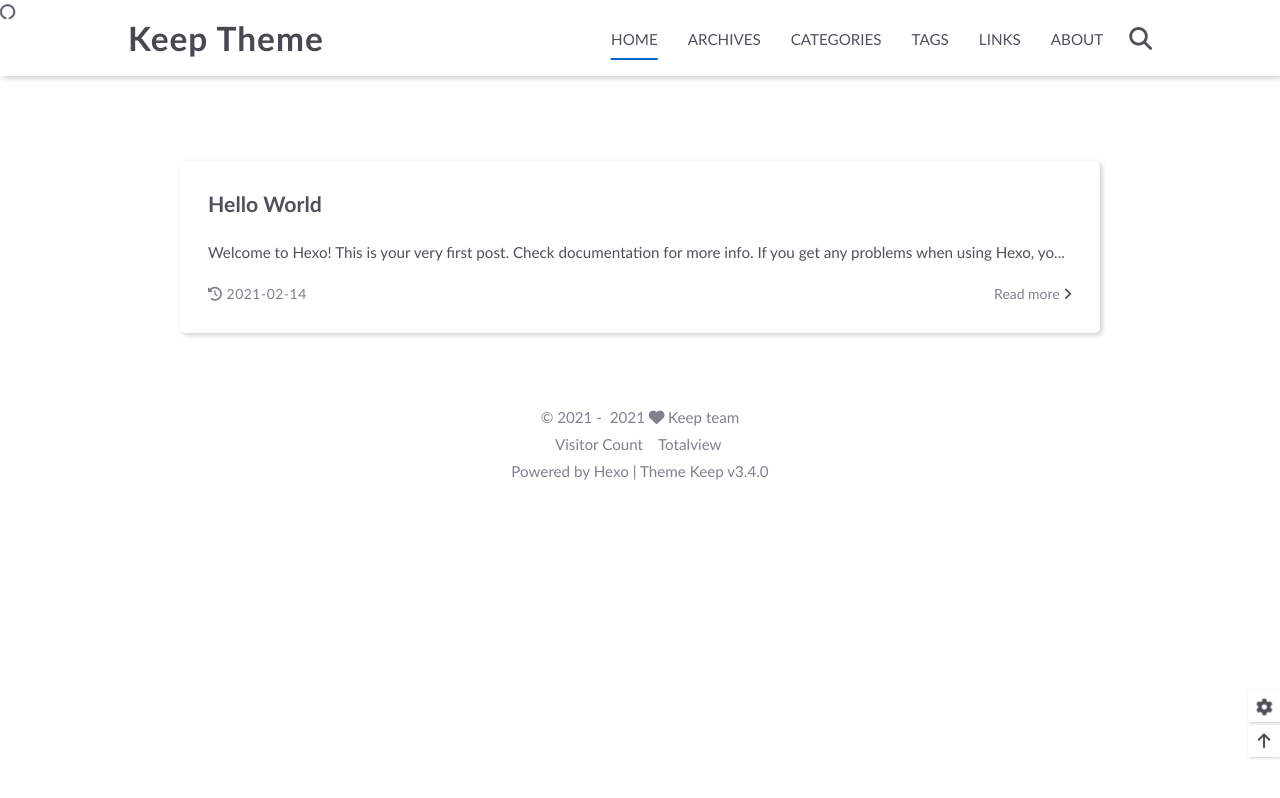
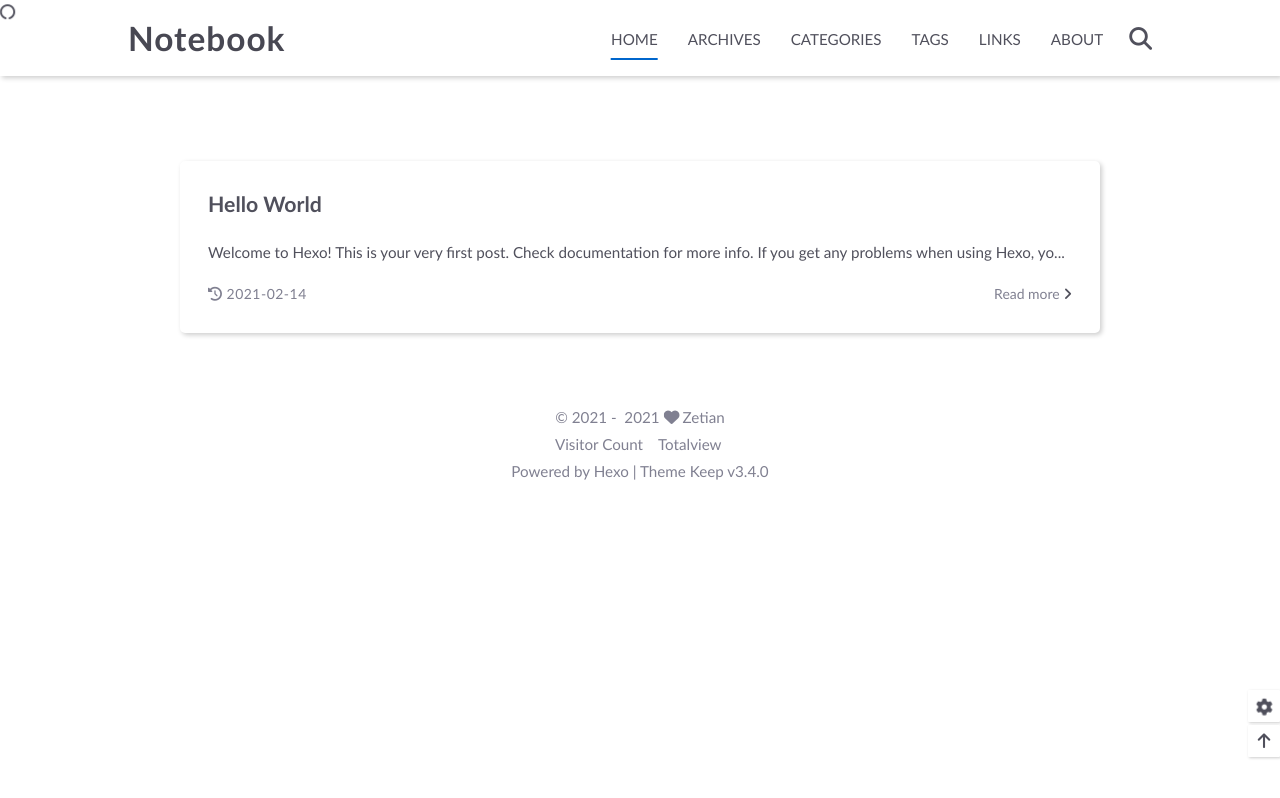
Before and after one commit to wangzt568/wangzt568.github.io, a plain HTML site: page index.html in a window 1280 px wide. Drawn offline with Linux system fonts and the light colour scheme; some packages are replaced by stand-ins of ours; a script that the page names is missing.

Commit message:
Site updated: 2021-02-14 14:05:43

```diff
--- a/index.html
+++ b/index.html
@@ -5,11 +5,11 @@
     <meta name="viewport" content="width=device-width, initial-scale=1, maximum-scale=1">
     <meta name="keywords" content="Hexo Theme Keep">
     <meta name="description" content="Hexo Theme Keep">
-    <meta name="author" content="Keep team">
+    <meta name="author" content="Zetian">
 
     <title>
 
-        Keep Theme
+        Notebook
     </title>
     <link rel="stylesheet" href="/css/style.css">
     <link rel="shortcut icon" href="/images/favicon.jpg">
@@ -81,7 +81,7 @@
     <div class="header-content has-first-screen">
         <div class="left">
             <a class="logo-title" href="/">
-                Keep Theme
+                Notebook
             </a>
         </div>
 
@@ -260,7 +260,7 @@
 
               <span>2021</span>&nbsp;-&nbsp;
 
-            2021&nbsp;<i class="fas fa-heart icon-animate"></i>&nbsp;<a href="/">Keep team</a>
+            2021&nbsp;<i class="fas fa-heart icon-animate"></i>&nbsp;<a href="/">Zetian</a>
         </div>
 
             <script async data-pjax src="//busuanzi.ibruce.info/busuanzi/2.3/busuanzi.pure.mini.js"></script>
```
Also changed, not shown: 2021/02/14/hello-world/index.html (+6 -6 lines), about/index.html (+4 -4 lines), archives/2021/02/index.html (+4 -4 lines), archives/2021/index.html (+4 -4 lines), archives/index.html (+4 -4 lines).
